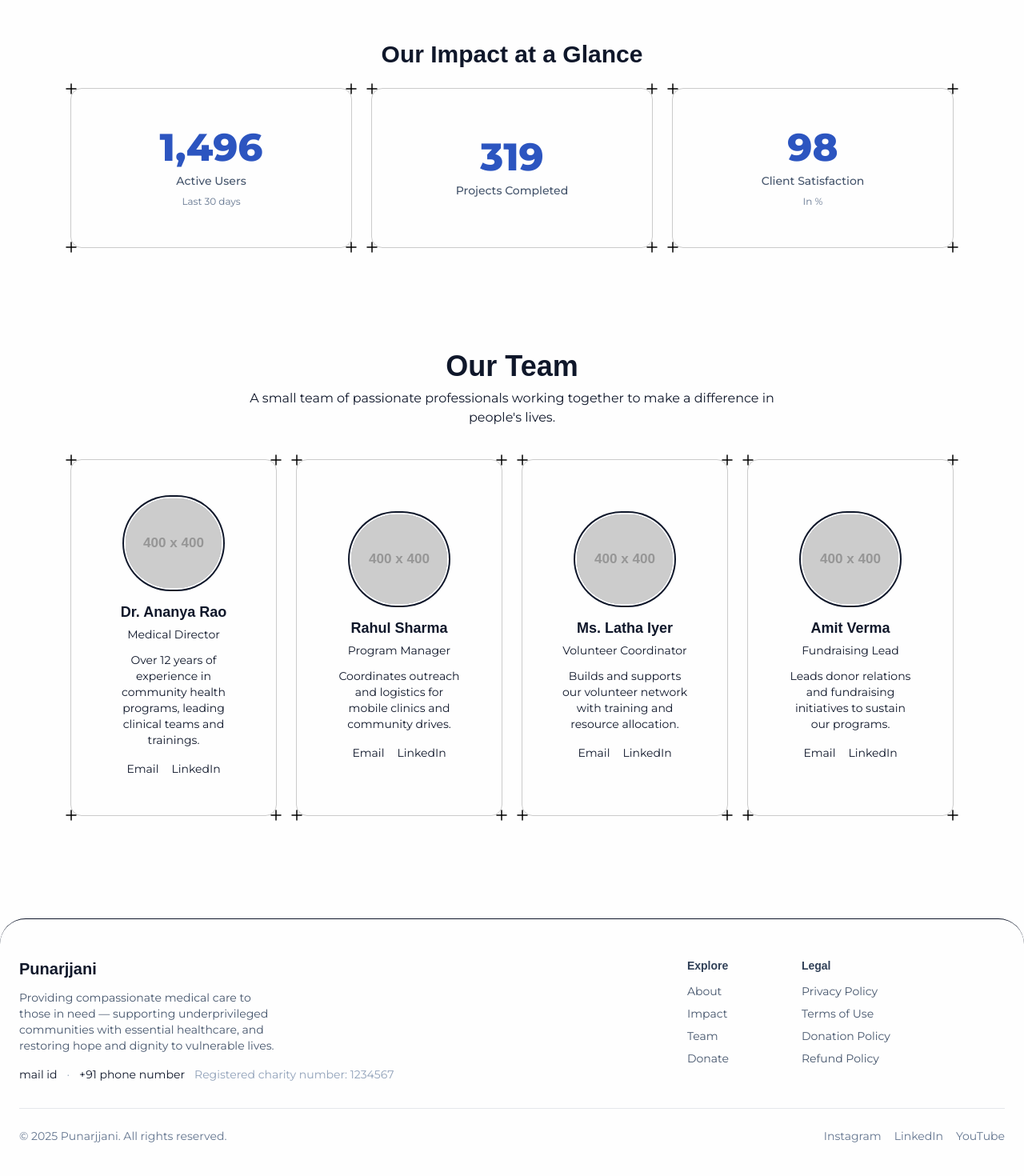
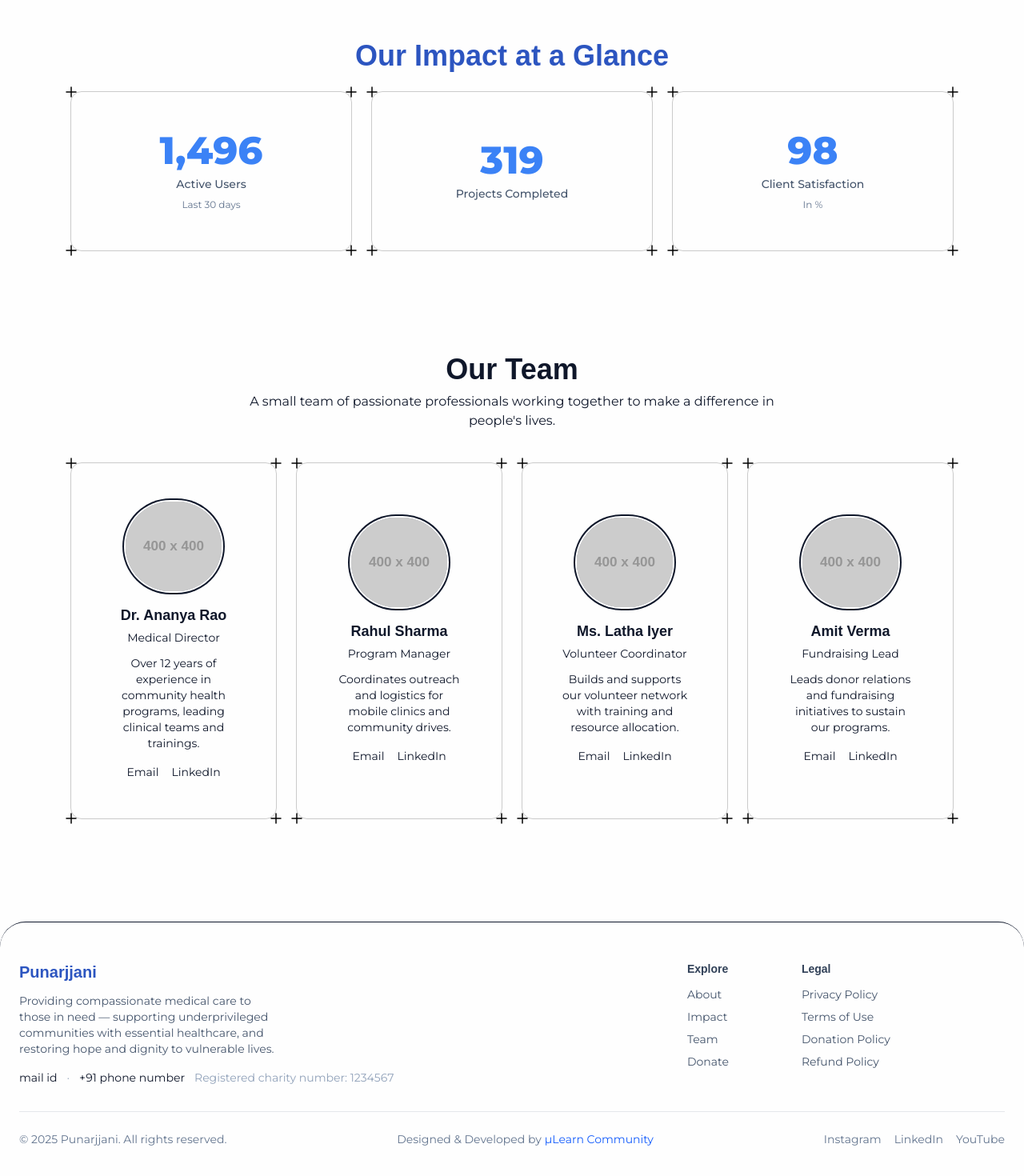
Before and after one commit to alvin-dennis/Punarjjani, a Next.js app: page / in a window 1280 px wide. Shown: the part 3430-4900 px from the top of the page at 80% size. Built offline with nearby package versions, Linux system fonts and the light colour scheme; a web font is replaced by a local one.

Commit message:
feat: added credits for mulearn

```diff
--- a/components/Footer.tsx
+++ b/components/Footer.tsx
@@ -12,10 +12,7 @@ export default function Footer() {
         <div className="md:flex md:items-start md:justify-between">
           <div className="mb-8 md:mb-0">
             <Link href="/">
-              <h3
-                className="inline-block text-xl font-bold"
-                style={{ color: "var(--color-primary)" }}
-              >
+              <h3 className="inline-block text-xl font-bold text-primary">
                 Punarjjani
               </h3>
             </Link>
@@ -75,20 +72,32 @@ export default function Footer() {
         </div>
 
         <div className="mt-8 border-t pt-6 text-sm text-slate-500 flex flex-col sm:flex-row items-center justify-between gap-4">
-          <div className="flex items-center gap-4">
+          <div className="text-center flex items-center gap-1 order-3 sm:order-2">
+            Designed & Developed by{" "}
+            <Link
+              href="https://mulearn.org"
+              target="_blank"
+              rel="noopener noreferrer"
+              className="text-blue-600 hover:underline"
+            >
+              µLearn Community
+            </Link>
+          </div>
+
+          <div className="flex items-center gap-4 order-2 sm:order-1">
             © {new Date().getFullYear()} Punarjjani. All rights reserved.
           </div>
 
-          <div className="text-right flex items-center gap-4">
+          <div className="text-right flex items-center gap-4 order-1 sm:order-3">
             {footer.socials.map((s) => (
-              <a
+              <Link
                 key={s.label}
                 href={s.href}
                 aria-label={s.ariaLabel}
                 className="hover:text-slate-700"
               >
                 {s.label}
-              </a>
+              </Link>
             ))}
           </div>
         </div>
--- a/components/Stats.tsx
+++ b/components/Stats.tsx
@@ -8,15 +8,14 @@ export default function Stats() {
     <section id="stats" aria-labelledby="stats" className="py-12 sm:py-16">
       <div className="max-w-6xl mx-auto px-6">
         <h1
-          className="text-3xl font-semibold mb-6 text-center"
-          style={{ color: "var(--color-text)" }}
+          className="text-4xl font-semibold mb-6 text-center text-primary"
         >
           Our Impact at a Glance
         </h1>
         <div className="grid grid-cols-1 sm:grid-cols-3 gap-6 text-center">
           {stats.map((s) => (
             <VercelCard key={s.id} className="p-6" animateOnHover>
-              <div className="text-4xl sm:text-5xl font-extrabold text-primary">
+              <div className="text-4xl sm:text-5xl font-extrabold text-accent">
                 <CountUp start={0} end={s.value} duration={8} separator="," />
               </div>
               <div className="mt-2 text-sm font-medium text-slate-600">
--- a/package.json
+++ b/package.json
@@ -11,7 +11,6 @@
   "dependencies": {
     "@radix-ui/react-slot": "^1.2.3",
     "axios": "^1.12.2",
-    "bun": "^1.3.1",
     "class-variance-authority": "^0.7.1",
     "clsx": "^2.1.1",
     "framer-motion": "^12.23.24",
```
Also changed, not shown: 1 other file (tests, documents, lock files or other folders).
